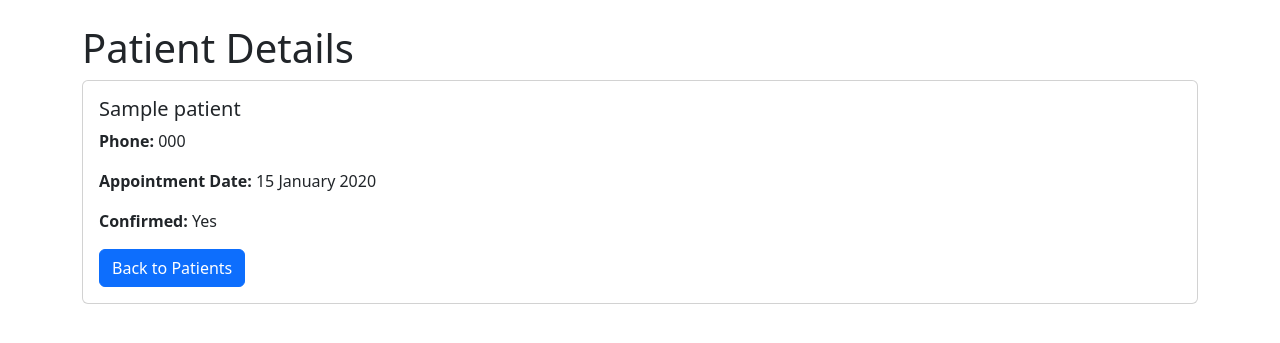
After one commit to anbesh-ai/MedTech, a Flask app: page /details/1 in a window 1280 px wide. The commit adds this page. Shown: the top 343 px of the page. Run offline with Flask 3, Linux system fonts and the light colour scheme; tables that the repository leaves empty hold one stand-in row (values such as "Sample post").

Commit message:
Added details file

```diff
--- a/app.py
+++ b/app.py
@@ -149,5 +149,11 @@ def send_reminder(id):
      flash(f"Reminder sent to {p.name}!", "success")
      return redirect(url_for('show_patients'))
 
+
+@app.route('/details/<int:id>')
+def view_patient(id):
+     p = patient.query.get_or_404(id)
+     return render_template('patient_details.html', patient=p)
+
 if __name__ == '__main__':
     app.run(debug=True)
--- a/templates/add_patient.html
+++ b/templates/add_patient.html
@@ -4,7 +4,8 @@
 
 <form method="POST">
         <input type="text" name="name" placeholder="Enter patient name" class="form-control mb-2" required>
-        <input type="text" name="phone_number" placeholder="10-digit number" class="form-control mb-2" maxlength="10" pattern="[0-9]{10}" required>        <input type="date" name="appointment_date" class="form-control mb-2" required>
+        <input type="text" name="phone_number" placeholder="10-digit number" class="form-control mb-2" maxlength="10" pattern="[0-9]{10}" required>
+         <input type="date" name="appointment_date" class="form-control mb-2" required>
         <button class="btn btn-primary">Add</button>
 
 </form>
--- /dev/null
+++ b/templates/patient_details.html
@@ -0,0 +1,18 @@
+{% extends "base.html" %}
+
+{% block title %}
+  Patient Details
+{% endblock %}
+
+{% block content %}
+  <h1>Patient Details</h1>
+  <div class="card">
+    <div class="card-body">
+      <h5 class="card-title">{{ patient.name }}</h5>
+      <p class="card-text"><strong>Phone:</strong> {{ patient.phone_number }}</p>
+      <p class="card-text"><strong>Appointment Date:</strong> {{ patient.appointment_date.strftime('%d %B %Y') }}</p>
+      <p class="card-text"><strong>Confirmed:</strong> {{ 'Yes' if patient.confirmed else 'No' }}</p>
+      <a href="{{ url_for('show_patients') }}" class="btn btn-primary">Back to Patients</a>
+    </div>
+  </div>
+{% endblock %}
--- a/templates/patients.html
+++ b/templates/patients.html
@@ -20,6 +20,7 @@
         <th>Appointment Date</th>
         <th>Confirmed</th>
         <th>Actions</th>
+        <th>View Details</th>
 
 
       </tr>
@@ -60,6 +61,10 @@
 
           </td>
 
+          <td>
+            <a href="{{ url_for('view_patient', id=patient.id) }}" class="btn btn-sm btn-outline-secondary">View Details</a>
+          </td>
+
         </tr>
       {% endfor %}
     </tbody>
```
